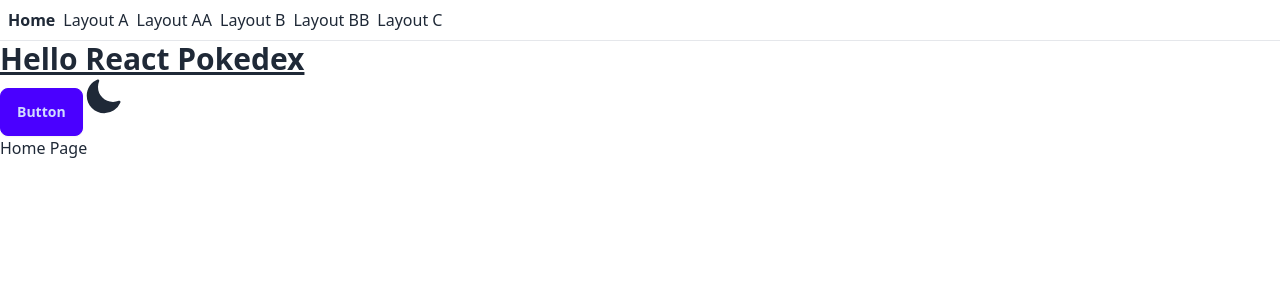
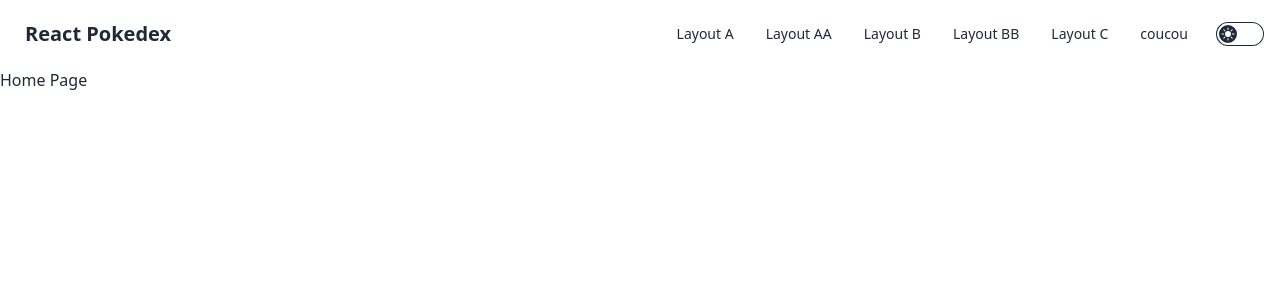
Before and after one commit to LoickBde/react-pokedex, a React (Vite) app: page / in a window 1280 px wide. Shown: the top 300 px of the page. Built offline with nearby package versions, Linux system fonts and the light colour scheme; no server answers.

Commit message:
feat: add navbar

```diff
--- a/src/app/App.tsx
+++ b/src/app/App.tsx
@@ -1,40 +1,13 @@
-import { Link, Outlet } from "@tanstack/react-router";
+import { Outlet } from "@tanstack/react-router";
 import { useThemeStore } from "@/hooks";
-import { ThemeSwticher } from "@/components/ThemeSwitcher";
+import { Header } from "@/components/Header";
 
 export const App = () => {
   const theme = useThemeStore((state) => state.theme);
 
   return (
     <div data-theme={theme} className="w-screen h-screen">
-      <nav>
-        <div className="p-2 flex gap-2">
-          <Link to="/" className="[&.active]:font-bold">
-            Home
-          </Link>
-          <Link to="/layoutA" className="[&.active]:font-bold">
-            Layout A
-          </Link>
-          <Link to="/layoutA/layoutAA" className="[&.active]:font-bold">
-            Layout AA
-          </Link>
-          <Link to="/layoutB" className="[&.active]:font-bold">
-            Layout B
-          </Link>
-          <Link to="/layoutB/layoutBB" className="[&.active]:font-bold">
-            Layout BB
-          </Link>
-          <Link to="/layoutC" className="[&.active]:font-bold">
-            Layout C
-          </Link>
-        </div>
-        <hr />
-        <h1 className="text-3xl font-bold underline">Hello React Pokedex</h1>
-
-        <button className="btn btn-primary">Button</button>
-
-        <ThemeSwticher />
-      </nav>
+      <Header />
       <main>
         <Outlet />
       </main>
--- /dev/null
+++ b/src/components/Header/Header.tsx
@@ -0,0 +1,41 @@
+import { Link } from "@tanstack/react-router";
+import { ThemeSwticher } from "../ThemeSwitcher";
+
+export const Header = () => {
+  return (
+    <nav>
+      <div className="navbar bg-base-100">
+        <div className="flex-1">
+          <Link to="/" className="btn btn-ghost text-xl">
+            React Pokedex
+          </Link>
+        </div>
+        <div className="flex-none">
+          <ul className="menu menu-horizontal px-1">
+            <li>
+              <Link to="/layoutA">Layout A</Link>
+            </li>
+            <li>
+              <Link to="/layoutA/layoutAA">Layout AA</Link>
+            </li>
+            <li>
+              <Link to="/layoutB">Layout B</Link>
+            </li>
+            <li>
+              <Link to="/layoutB/layoutBB">Layout BB</Link>
+            </li>
+            <li>
+              <Link to="/layoutC">Layout C</Link>
+            </li>
+            <li>
+              <a>coucou</a>
+            </li>
+          </ul>
+          <div className="mx-2">
+            <ThemeSwticher />
+          </div>
+        </div>
+      </div>
+    </nav>
+  );
+};
--- /dev/null
+++ b/src/components/Header/index.ts
@@ -0,0 +1 @@
+export * from "./Header";
--- a/src/components/ThemeSwitcher/ThemeSwitcher.tsx
+++ b/src/components/ThemeSwitcher/ThemeSwitcher.tsx
@@ -13,23 +13,23 @@ export const ThemeSwticher = () => {
   };
 
   return (
-    <label className="swap swap-rotate">
+    <label className="cursor-pointer grid place-items-center">
       <input
         type="checkbox"
-        className="theme-controller"
+        className="toggle theme-controller bg-base-content row-start-1 col-start-1 col-span-2"
         value={theme}
         onChange={() => handleClick()}
         checked={!isLight}
       />
+      <HiSun
+        className="col-start-1 row-start-1 stroke-base-100 fill-base-100"
+        xmlns="http://www.w3.org/2000/svg"
+        viewBox="0 0 24 24"
+      />
       <HiMoon
-        className="swap-off fill-current w-10 h-10"
+        className="col-start-2 row-start-1 stroke-base-100 fill-base-100"
         viewBox="0 0 24 24"
         xmlns="http://www.w3.org/2000/svg"
-      />
-      <HiSun
-        className="swap-on fill-current w-10 h-10"
-        xmlns="http://www.w3.org/2000/svg"
-        viewBox="0 0 24 24"
       />
     </label>
   );
```
